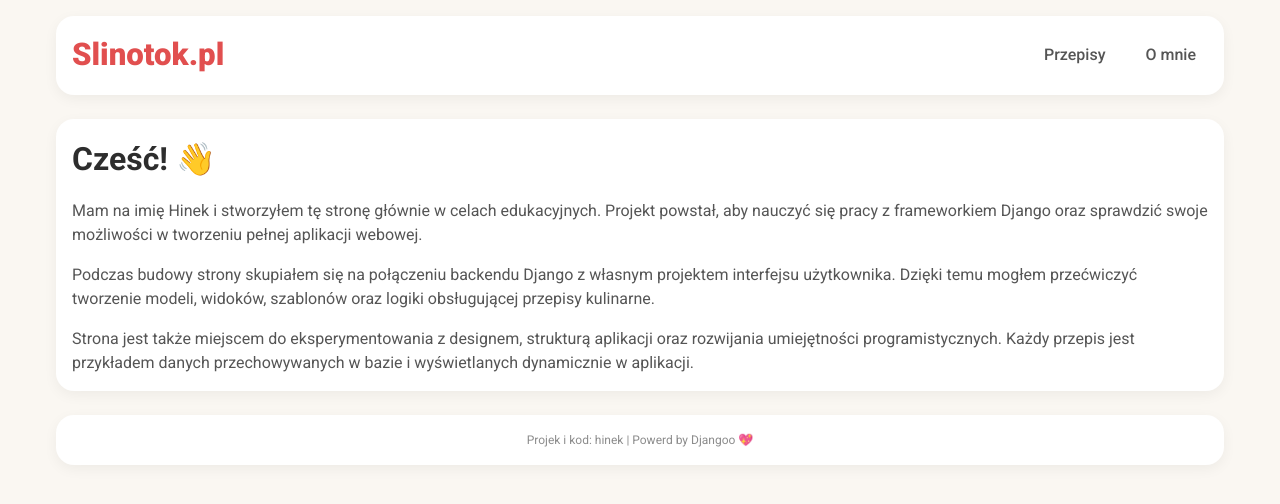
After one commit to PiotrPliszka/django-recipe-book, a Django app: page /recipes/about-me/ in a window 1280 px wide. The commit adds this page. Shown: the top 504 px of the page. Run offline with Django 5.2, Linux system fonts and the light colour scheme.

Commit message:
Dodanie podstrony o mnie

```diff
--- /dev/null
+++ b/recipes/static/recipes/about.css
@@ -0,0 +1,34 @@
+/* ===============================
+ABOUT
+=============================== */
+
+.about-card {
+  display: flex;
+  gap: var(--space-lg);
+  background-color: var(--bg-card);
+  padding: var(--space-xl);
+  border-radius: var(--radius);
+  box-shadow: var(--shadow-light);
+  align-items: center;
+}
+
+.about-image img {
+  width: 300px;
+  height: 300px;
+  border-radius: var(--radius);
+  object-fit: cover;
+}
+
+.about-content {
+  display: flex;
+  flex-direction: column;
+  gap: var(--space-md);
+  background-color: var(--bg-card);
+  border-radius: var(--radius);
+  box-shadow: var(--shadow-light);
+  padding: var(--space-md);
+}
+
+.about-content h1 {
+  color: var(--text-heading);
+}
--- a/recipes/static/recipes/foodCard.css
+++ b/recipes/static/recipes/foodCard.css
@@ -83,3 +83,9 @@
   justify-content: center;
   align-items: center;
 }
+
+.food-detils-link {
+  text-decoration: none;
+  color: inherit;
+  display: block;
+}
--- /dev/null
+++ b/recipes/templates/recipes/about.html
@@ -0,0 +1,30 @@
+{% extends "base.html" %}
+{% load static %}
+{% block title %}
+  Slinotok.pl
+{% endblock title %}
+{% block style %}
+  <link rel="stylesheet" href="{% static "recipes/about.css" %}">
+{% endblock style %}
+{% block content %}
+  <div class="about-content">
+    <h1>Cześć! 👋</h1>
+    <p>
+      Mam na imię Hinek i stworzyłem tę stronę głównie w celach edukacyjnych.
+      Projekt powstał, aby nauczyć się pracy z frameworkiem Django oraz
+      sprawdzić swoje możliwości w tworzeniu pełnej aplikacji webowej.
+    </p>
+    <p>
+      Podczas budowy strony skupiałem się na połączeniu backendu Django
+      z własnym projektem interfejsu użytkownika. Dzięki temu mogłem
+      przećwiczyć tworzenie modeli, widoków, szablonów oraz logiki
+      obsługującej przepisy kulinarne.
+    </p>
+    <p>
+      Strona jest także miejscem do eksperymentowania z designem,
+      strukturą aplikacji oraz rozwijania umiejętności programistycznych.
+      Każdy przepis jest przykładem danych przechowywanych w bazie
+      i wyświetlanych dynamicznie w aplikacji.
+    </p>
+  </div>
+{% endblock content %}
--- a/recipes/templates/recipes/includes/foodCard.html
+++ b/recipes/templates/recipes/includes/foodCard.html
@@ -1,3 +1,5 @@
+<a href="{% url "foodDetails" slug=element.slug %}"
+   class="food-detils-link">
   <div class="food-card-div">
     <div class="food-card-img">
       <img src="{{ element.image.url }}" alt="{{ element.food_name }}" />
@@ -15,3 +17,4 @@
       </div>
     </div>
   </div>
+</a>
--- a/recipes/urls.py
+++ b/recipes/urls.py
@@ -4,4 +4,6 @@ from . import views
 urlpatterns = [
     path("", views.index, name="index"),
     path("<slug:slug>", views.category, name="category"),
+    path("<slug:slug>", views.foodDetails, name="foodDetails"),
+    path("about-me/", views.aboutMe, name="aboutMe"),
 ]
--- a/recipes/views.py
+++ b/recipes/views.py
@@ -1,5 +1,5 @@
 from django.shortcuts import render
-from .models import Recipe, Ingredient, RecipeIngredients
+from .models import Recipe
 
 # Create your views here.
 
@@ -13,3 +13,11 @@ def category(request, slug):
     all_recipes = Recipe.objects.all()
     sorted = all_recipes.filter(category=slug.capitalize()).select_related("author")
     return render(request, "recipes/index.html", {"all_recipes": sorted})
+
+
+def aboutMe(request):
+    return render(request, "recipes/about.html")
+
+
+def foodDetails(request, slug):
+    pass
--- a/templates/base.html
+++ b/templates/base.html
@@ -31,8 +31,8 @@
         </div>
         <div class="logo-div-other">
           <!-- Other elements -->
-          <a href="#" class="header-a">Przepisy</a>
-          <a href="#" class="header-a">O mnie</a>
+          <a href="{% url "index" %}" class="header-a">Przepisy</a>
+          <a href="{% url "aboutMe" %}" class="header-a">O mnie</a>
         </div>
       </header>
       {% block content %}
```
Also changed, not shown: recipes/templates/recipes/foodDetails.html (added). Lines whose indentation alone changed are shown as unchanged.
